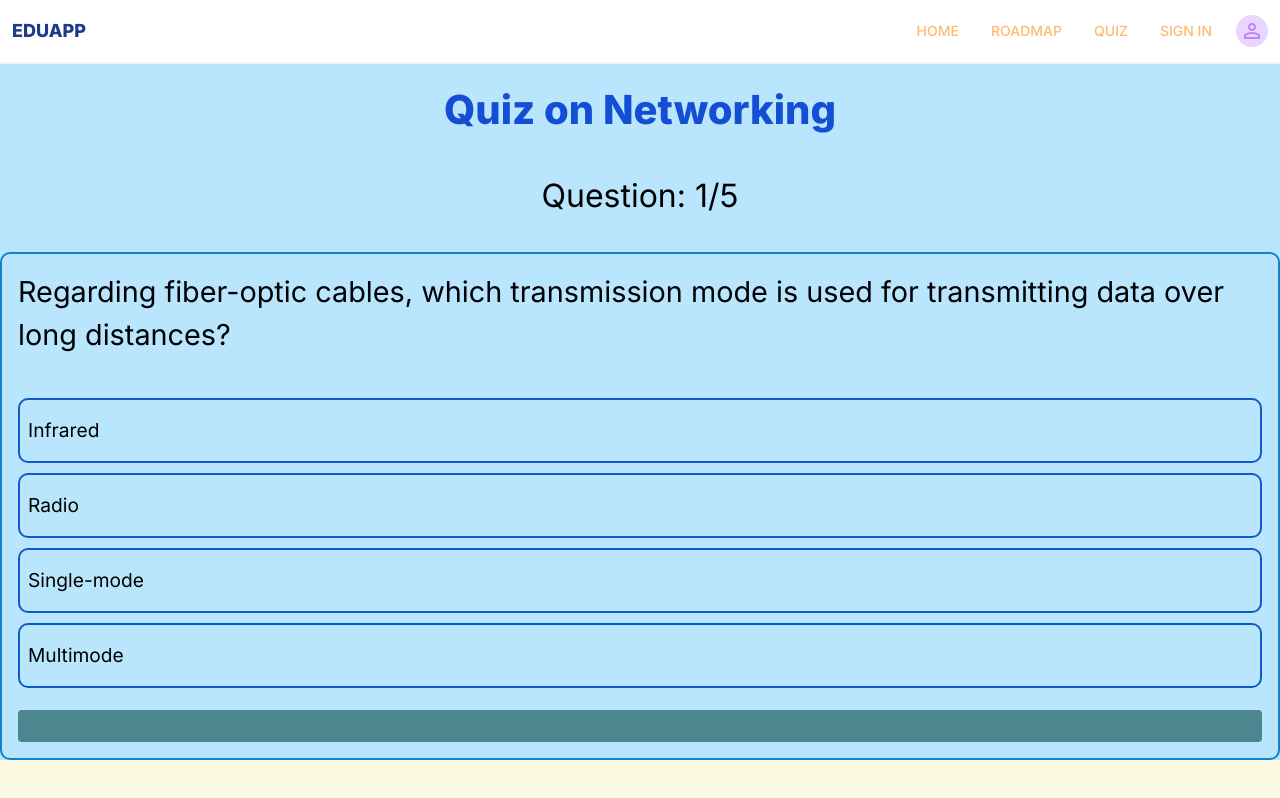
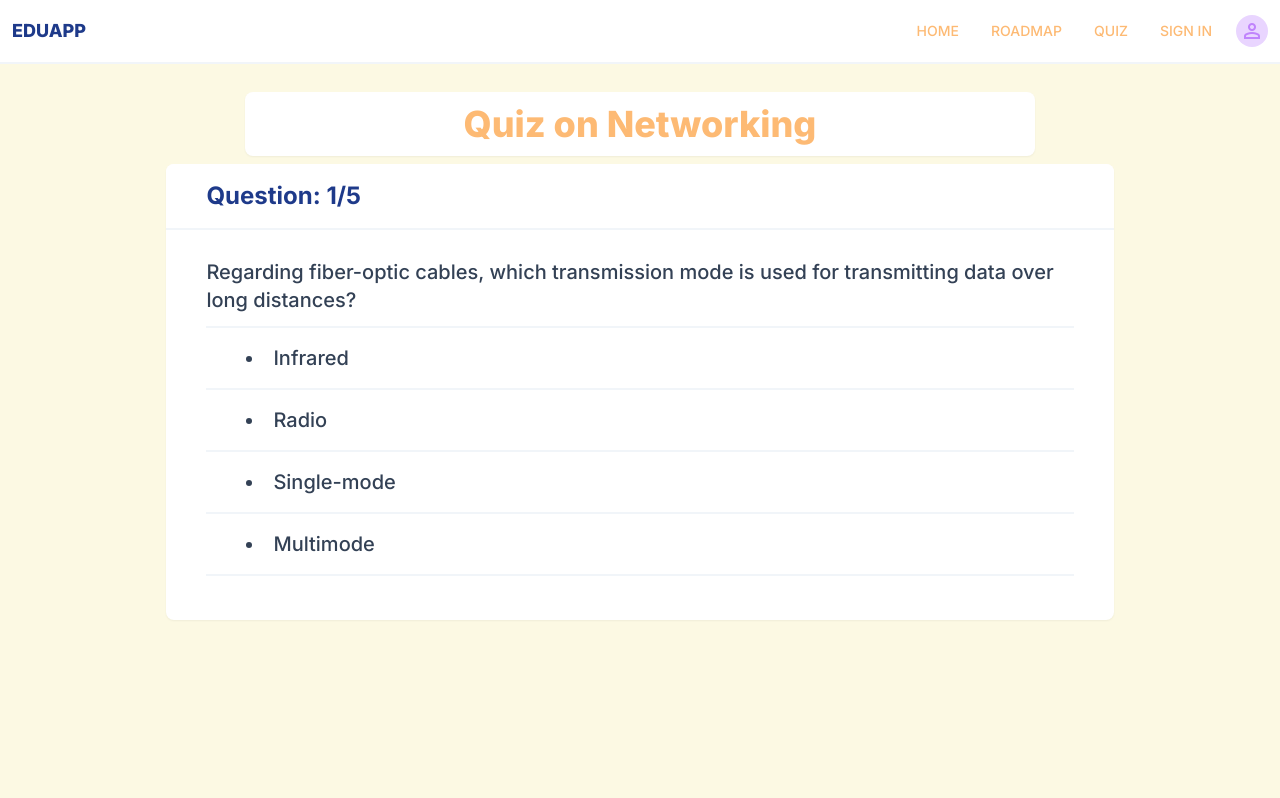
Before and after one commit to code-with-santanu/Eduapp, a Next.js app: page /Quiz in a window 1280 px wide. Built offline with nearby package versions, Linux system fonts and the light colour scheme.

Commit message:
Quiz page design almost completed

```diff
--- a/data.js
+++ b/data.js
@@ -1,7 +1,7 @@
 let data = {
     "roadmap":[
         {
-            "course": "Backend Roadmap",
+            "course": "Backend Development",
             "topics":{
                 "0":{
                 "Introduction to Backend Development": [{"What is Backend Development":"https://www.youtube.com/watch?v=cbSrsYiRamo"},{"Introduction to Backend Development":"https://dev.to/kaperskyguru/introduction-to-backend-development-506a"},{"Back-end Developer Career Path":"https://www.boot.dev/tracks/backend"},{"How Backend works":"https://www.youtube.com/watch?v=4r6WdaY3SOA"},{"Guide to Backend Development":"https://www.upwork.com/resources/beginners-guide-back-end-development"}]
--- a/src/app/Quiz/page.jsx
+++ b/src/app/Quiz/page.jsx
@@ -54,33 +54,34 @@ export default function Quiz(){
   };
 
   return (
-    <div className=" container bg-sky-200 h-full">
-      <h1 className="head">Quiz on Networking</h1>
-      <div className="head2">
-        <h2>
-          Question: {activeQuestion + 1}
-          <span>/{questions.length}</span>
-        </h2>
+    <div className="flex flex-col px-12 py-7 space-y-2 items-center">
+      <div className="text-orange-300 shadow-sm bg-white p-3 rounded-lg w-2/3 text-center text-4xl font-extrabold">Quiz on Networking</div>
+      <div className="w-4/5 rounded-lg shadow-sm bg-white text-blue-900 font-bold">
+
+      <div className="rounded-t-lg border-b-2 border-slate-100 bg-white text-blue-900 text-2xl font-bold px-10 py-4">
+        Question: {activeQuestion + 1}
+        <span>/{questions.length}</span>
       </div>
-      <div>
+
+      <div className="rounded-b-lg px-10 py-4 text-xl">
         {!showResult ? (
-          <div className="quizContainer">
-            <h3 className="head3">{questions[activeQuestion].question}</h3>
+          <div className="">
+            <div className="font-medium text-slate-700 py-3 border-b-2 border-slate-100">{questions[activeQuestion].question}</div>
             {answer.map((answer, idx) => (
-              <li
+              <li className="text-slate-700 font-medium py-4 px-10 border-b-2 border-slate-100 cursor-pointer active:bg-purple-200"
                 key={idx}
                 onClick={() => onAnswerSelected(answer, idx)}
-                className={
-                  selectedAnsIndex === idx ? "li-selected" : "li-hover"
-                }
+                // className={
+                //   selectedAnsIndex === idx ? "li-selected" : "li-hover"
+                // }
               >
                 <span>{answer}</span>
               </li>
             ))}
             {checked ? (
-              <button onClick={nextQuestion} className="next-btn">
+              <div onClick={nextQuestion} className="w-28 rounded-md text-center px-4 py-2 bg-purple-200 mt-2 ml-auto cursor-pointer">
                 {activeQuestion === question.length - 1 ? "Finish" : "Next"}
-              </button>
+              </div>
             ) : (
               <button
                 onClick={nextQuestion}
@@ -114,6 +115,8 @@ export default function Quiz(){
           </div>
         )}
       </div>
+
+      </div>
     </div>
   );
 };
--- a/src/app/components/Navbar.js
+++ b/src/app/components/Navbar.js
@@ -15,7 +15,7 @@ function Navbar({ height }) {
           <Link href="/roadmap">ROADMAP</Link>
         </div>
         <div className="py-1 px-2 hover:bg-orange-50 text-sm rounded-md">
-          <Link href="/Quiz">QUIZ</Link>
+          <Link href="/quiz">QUIZ</Link>
         </div>
         <div className="py-1 px-2 hover:bg-orange-50 text-sm rounded-md">
           <Link href="/sign">SIGN IN</Link>
--- a/src/app/globals.css
+++ b/src/app/globals.css
@@ -2,7 +2,7 @@
 @tailwind components;
 @tailwind utilities;
 
-.container {
+/* .container {
   display: flex;
   flex-direction: column;
   justify-content: center;
@@ -97,4 +97,4 @@ li {
 .retake-btn:hover,
 .next-btn:hover {
   background-color: #116fc1;
-}
+} */
```
